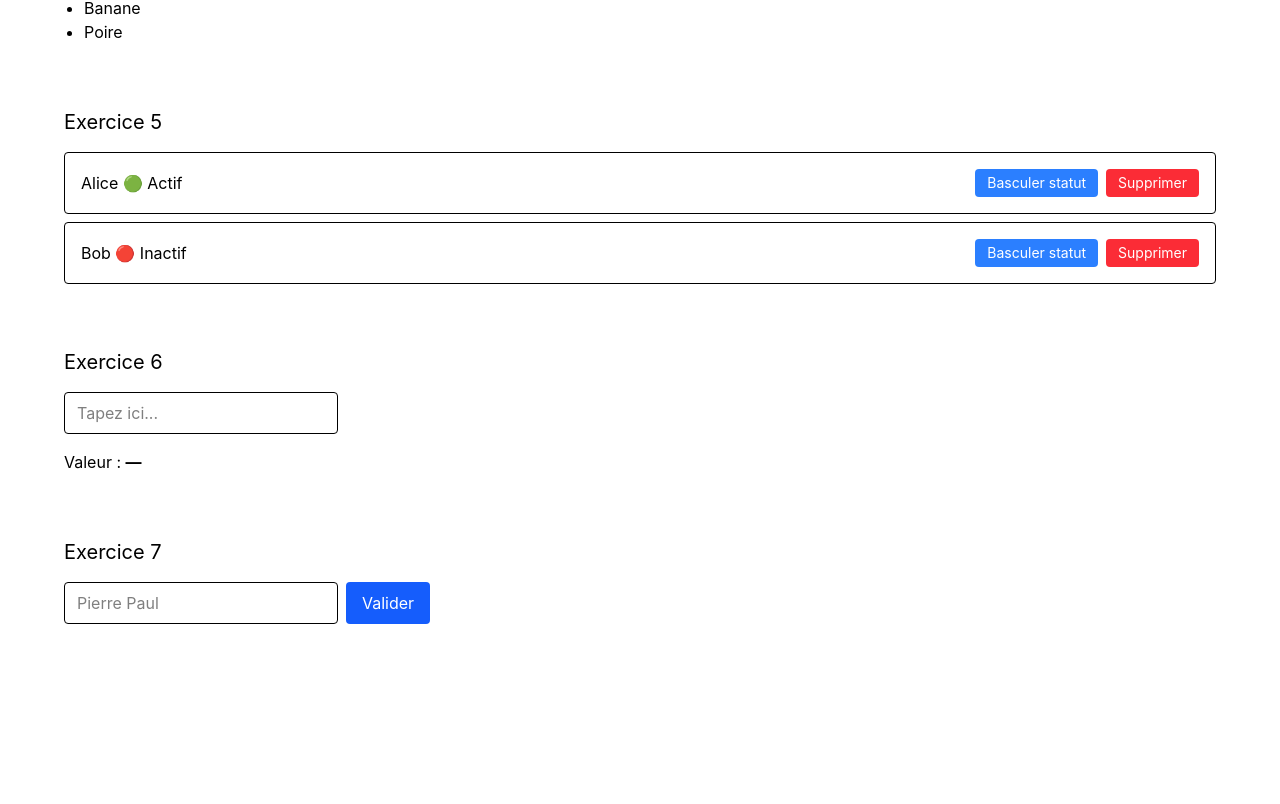
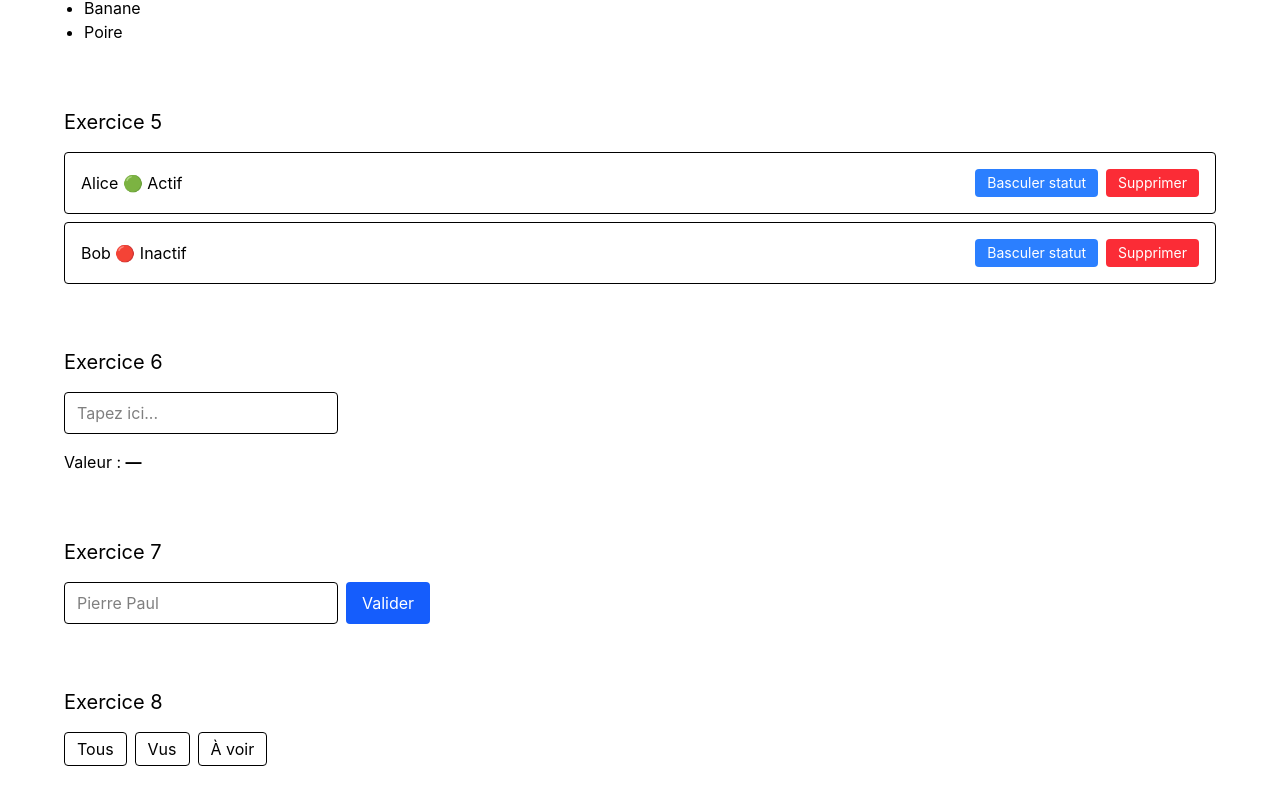
Before and after one commit to lylou-debiais/starter, a React (Vite) app: page / in a window 1280 px wide. Shown: the part 1940-2744 px from the top of the page. Before the commit the page ends 2628 px from the top, so only its background shows below. Built offline with nearby package versions, Linux system fonts and the light colour scheme.

Commit message:
exo7 ajout usestate

```diff
--- a/src/App.jsx
+++ b/src/App.jsx
@@ -5,6 +5,7 @@ import exo4 from './components/exo4';
 import exo5 from './components/exo5';
 import exo6 from './components/exo6';
 import exo7 from './components/exo7';
+import exo8 from './components/exo8';
 
 export default function App() {
   return (
@@ -16,6 +17,7 @@ export default function App() {
       {exo5()}
       {exo6()}
       {exo7()}
+      {exo8()}
     </div>
   );
 }
--- a/src/components/exo7.jsx
+++ b/src/components/exo7.jsx
@@ -1,3 +1,5 @@
+import { useState } from "react";
+
 function UncontrolledInput({ name, placeholder, buttonText, onSubmit }) {
   const handleSubmit = (e) => {
     e.preventDefault();
@@ -36,9 +38,11 @@ function UncontrolledInput({ name, placeholder, buttonText, onSubmit }) {
 }
 
 export default function exo7() {
+    const [text, setText] = useState("");
   const handleNameSubmit = (name) => {
     // TODO : affiche `Bonjour, ${name} !` dans une alerte
-    alert(`Bonjour, ${name} !`);
+    //alert(`Bonjour, ${name} !`);
+    setText(name);
   };
 
   return (
@@ -46,11 +50,12 @@ export default function exo7() {
       <h1 className="mb-4 text-xl">Exercice 7</h1>
       {/* TODO : <UncontrolledInput /> avec toutes ses props */}
         <UncontrolledInput
-          name="username"
+          name="name"
           placeholder="Pierre Paul"
           buttonText="Valider"
           onSubmit={handleNameSubmit}
         />
+        <p>{text}</p>
     </div>
   );
 }
--- /dev/null
+++ b/src/components/exo8.jsx
@@ -0,0 +1,33 @@
+import { useState } from "react";
+
+export default function App() {
+  const [movies, setMovies] = useState([
+    { id: 1, title: "Dune", watched: true },
+    { id: 2, title: "Interstellar", watched: false },
+    { id: 3, title: "Oppenheimer", watched: false },
+  ]);
+  // TODO : state filter ("all" | "watched" | "unwatched")
+
+  // TODO : crée l'objet filters (all, watched, unwatched)
+  // TODO : calcule visibleMovies avec filters[filter] (pas un state !)
+  // BONUS : fonction toggleWatched(id), comme toggleUser à l'Ex. 5
+
+  return (
+    <div className="p-8">
+      <h1 className="mb-4 text-xl">Exercice 8</h1>
+
+      <div className="mb-4 flex gap-2">
+        {/* TODO : 3 boutons qui appellent setFilter, avec le compteur entre parenthèses,
+            un style différent pour le filtre actif et aria-pressed */}
+        <button className="rounded border px-3 py-1">Tous</button>
+        <button className="rounded border px-3 py-1">Vus</button>
+        <button className="rounded border px-3 py-1">À voir</button>
+      </div>
+
+      <ul className="space-y-1">
+        {/* TODO : .map() sur visibleMovies, affiche 🟢 ou ⚪ + le titre */}
+        {/* BONUS : un bouton par film qui bascule watched (setMovies + .map) */}
+      </ul>
+    </div>
+  );
+}
```
